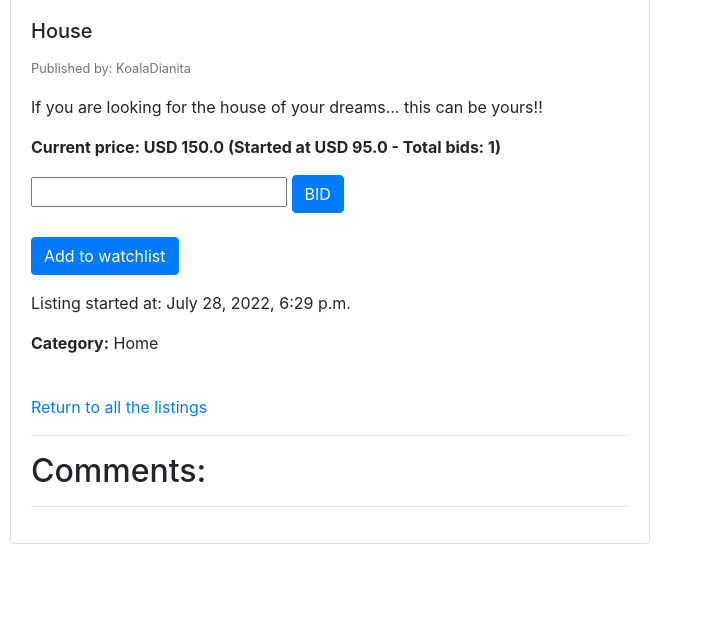
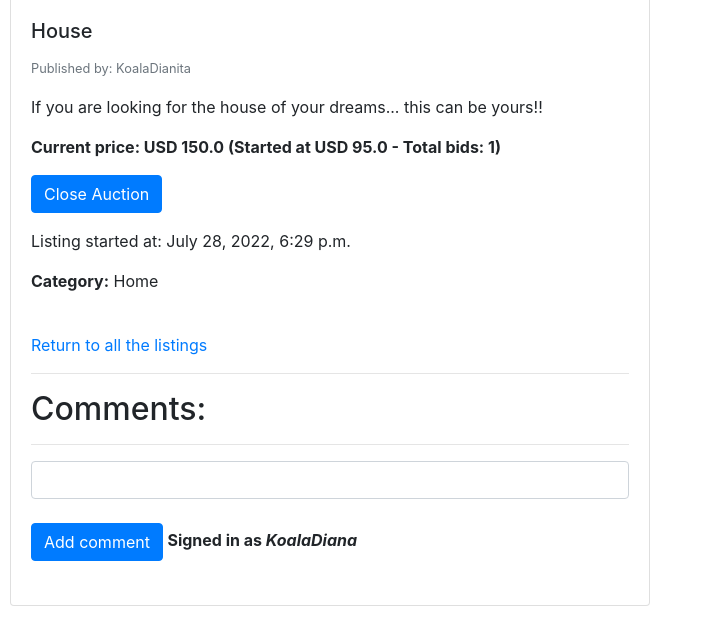
Before and after one commit to DianaCapellino/commerce, a Django app: page /listing/6 in a window 1280 px wide. Shown: the part 690-1330 px from the top of the page, without its empty margins (0-703 px from the left). Before the commit the page ends 1234 px from the top, so only its background shows below. Run offline with Django 3.2, Linux system fonts and the light colour scheme; a user stored in the database is signed in; data comes from the database, SQL or seed files in the repository; both versions use the stored data as it was after the commit; some libraries are stand-ins or nearby versions.

Commit message:
Added categories - pending the filtered list

```diff
--- a/auctions/models.py
+++ b/auctions/models.py
@@ -68,6 +68,7 @@
     user = models.ForeignKey(User, on_delete=models.CASCADE, related_name="comment_users")
     listing = models.ForeignKey(Listing, on_delete=models.CASCADE, related_name="comment_listings")
     comment = models.CharField(max_length=512)
+    date = models.DateTimeField(auto_now=True, verbose_name='comment_date')
 
     def __str__(self):
         return f"{self.comment} (by: {self.user})"
--- a/auctions/static/auctions/styles.css
+++ b/auctions/static/auctions/styles.css
@@ -9,3 +9,7 @@
 .message {
     background-color: aquamarine;
 }
+
+.comment {
+    width: 20px;
+}
--- a/auctions/templates/auctions/index.html
+++ b/auctions/templates/auctions/index.html
@@ -4,6 +4,7 @@
     <h2>Active Listings</h2>
 
         {% for listing in listings %}
+            {% if not listing.is_closed %}
                 <div class="card text card-custom mb-4">
                     <div class="row no-gutters">
 
@@ -28,6 +29,7 @@
                         </div>
                     </div>
                 </div>
+            {% endif %}
         {% endfor %}
 
 
--- a/auctions/templates/auctions/layout.html
+++ b/auctions/templates/auctions/layout.html
@@ -22,6 +22,10 @@
             </li>
             {% if user.is_authenticated %}
                 <li class="nav-item">
+                    <a class="nav-link" href="{% url 'categories' %}">Categories</a>
+                </li>
+                <li class="nav-item">
+                <li class="nav-item">
                     <a class="nav-link" href="{% url 'watchlist' %}">Watchlist</a>
                 </li>
                 <li class="nav-item">
--- a/auctions/templates/auctions/listing.html
+++ b/auctions/templates/auctions/listing.html
@@ -18,9 +18,11 @@
                 <b>Current price: USD {{ listing.current_price }}
                     (Started at USD {{ listing.starting_bid }} - Total bids: {{ bid_lenght }})</b>
                 {% if user.is_authenticated %}
+                    {% if not is_owner and not listing.is_closed %}
                         <form action="{% url 'new_bid' listing.id %}" method="post">
                             {% csrf_token %}
-                        <input type="number" name="bid">
+                            <input class="form-control" type="number" name="bid">
+                            <br>
                             <input class="btn btn-primary" type="submit" value="BID">
                             <input type="hidden" name="user_id" value="{{ user.id }}">
                         </form>
@@ -35,6 +37,20 @@
                                 {% csrf_token %}
                                 <input class="btn btn-primary" type="submit" value="Add to watchlist">
                             </form>
+                        {% endif %}
+                    {% elif is_owner and not listing.is_closed %}
+                        <form action="{% url 'close' listing.id %}" method="post">
+                            {% csrf_token %}
+                            <input class="btn btn-primary" type="submit" value="Close Auction">
+                        </form>
+                    {% elif is_winner and listing.is_closed %}
+                         <h2>You are the winner, {{ bid_winner }}. Congratulations!!!</h2>
+                    {% else %}
+                        <form action="{% url 'close' listing.id %}" method="post">
+                            {% csrf_token %}
+                            <input class="btn btn-secondary" type="submit" value="Closed Auction" disabled>
+                        </form>
+                        <p>The winner was: {{ bid_winner }}</p>
                     {% endif %}
                 {% else %}
                     <form>
@@ -58,6 +74,20 @@
             <hr>
             <h2>Comments:</h2>
             <hr>
+            {% if user.is_authenticated and not listing.is_closed %}
+                <form action="{% url 'add_comment' listing.id %}" method="post">
+                    {% csrf_token %}
+                    <input class="form-control" type="text" name="comment">
+                    <br>
+                    <input class="btn btn-primary" type="submit" value="Add comment">
+                    <b>Signed in as <i>{{ user.username }}</i></b>
+                </form>
+                <br>
+            {% endif %}
+                {% for comment in comments %}
+                    <div><b>{{ comment.user }} ({{ comment.date }}): </b><i>{{ comment.comment }}</i></div>
+                {% endfor %}
+
         </div>
     </div>
 
--- a/auctions/urls.py
+++ b/auctions/urls.py
@@ -11,6 +11,9 @@
     path("listing/<str:listing_id>", views.display_listing, name="listing"),
     path("listing/<str:listing_id>/new_bid", views.new_bid, name="new_bid"),
     path("listing/<str:listing_id>/watch", views.watch, name="watch"),
-    path('watchlist', views.watchlist, name="watchlist"),
+    path("listing/<str:listing_id>/close", views.close, name="close"),
+    path("listing/<str:listing_id>/add_comment", views.add_comment, name="add_comment"),
+    path("watchlist", views.watchlist, name="watchlist"),
+    path("categories", views.categories, name="categories"),
     path("error", views.error, name="error")
 ]
--- a/auctions/views.py
+++ b/auctions/views.py
@@ -5,7 +5,7 @@
 from django.urls import reverse
 from django.contrib.auth.decorators import login_required
 from datetime import datetime, timedelta
-from .models import User, Listing, Bid, Comment, ListingForm, Watchlist
+from .models import User, Listing, Bid, Comment, ListingForm, Watchlist, CATEGORIES
 
 
 # Default page with the listings
@@ -106,19 +106,41 @@
     bid_list = listing.bid_listings.all()
     bid_lenght = len(bid_list)
 
+    # Get the higher bid and the current winner
+    bid_higher = listing.bid_listings.latest("amount")
+    bid_winner = bid_higher.user_id
+
     # Get the info if the user has or not the listing in the watchlist
     user_all_watchlist = Watchlist.objects.filter(user_id=request.user.id)
     user_listing_watchlist = user_all_watchlist.filter(listing_id=listing_id)
 
+    # If the filtered list has no results then the user is not watching that item
     if not user_listing_watchlist:
         is_watching = False
     else:
         is_watching = True
 
+    # Check if the user is the owner of the listing
+    if listing.user == request.user:
+        is_owner = True
+    else:
+        is_owner = False
+
+    # Check if the user is the current winner
+    if bid_winner == request.user:
+        is_winner = True
+    else:
+        is_winner = False
+
+    # Send the information to the page to display it
     return render(request, "auctions/listing.html", {
         "listing": listing,
         "bid_lenght": bid_lenght,
-        "is_watching": is_watching
+        "is_watching": is_watching,
+        "is_owner": is_owner,
+        "is_winner": is_winner,
+        "bid_winner": bid_winner,
+        "comments": Comment.objects.filter(listing_id=listing_id)
     })
 
 # This will create new bid when pressing BID in the listing item
@@ -153,40 +175,104 @@
     else:
         return HttpResponseRedirect(reverse("error"))
 
+
 # It is called when pressing "Add to watchlist" in listing
 @login_required
 def watch(request, listing_id):
     if request.method == "POST":
+        # Get the information of the user and listing objects
         user_id = request.user.id
         listing = Listing.objects.get(pk=listing_id)
         user = User.objects.get(pk=user_id)
 
+        # Get the list of watching objects by user_id and listing_id
         user_all_watchlist = Watchlist.objects.filter(user_id=request.user.id)
         user_listing_watchlist = user_all_watchlist.filter(listing_id=listing_id)
 
+        # If the list filtered by user and listing is empty, it will create a new item
         if not user_listing_watchlist:
             new_watcher = Watchlist(user_id=user_id, listing_id=listing_id)
             new_watcher.save()
+
+        # If the list has an item with the same user_id and listing_id it will remove it
         else:
             old_watcher = user_listing_watchlist
             old_watcher.delete()
 
         return HttpResponseRedirect(reverse("listing", args=(listing_id)))
 
+
 @login_required
 def watchlist(request):
 
+    # Get the list of the user watchlist items
     user_all_watchlist = Watchlist.objects.filter(user_id=request.user.id)
 
+    # Use a list to save the objects of the listing
     user_watchlist = []
     for listing in user_all_watchlist:
         user_watchlist.append(Listing.objects.get(pk=listing.listing_id))
 
-
+    # Render the watching list with the user listings
     return render(request, "auctions/watchlist.html", {
         "watchlist": user_watchlist
     })
 
+
+def categories(request):
+    category_list = []
+
+    for i in range(len(CATEGORIES)):
+        category_list.append(CATEGORIES[i][0])
+
+    if request.method == "POST":
+        user_category = request.POST["category"]
+
+        for i in range(len(CATEGORIES)):
+            if user_category == CATEGORIES[i][0]:
+                category = CATEGORIES[i]
+
+        category_listings = Listing.objects.filter(category=category)
+        print(f"{category_listings}")
+
+        return render(request, "auctions/categories.html", {
+        "category_listings": category_listings,
+        "category_list": category_list
+    })
+    else:
+
+        category_listings = None
+
+        return render(request, "auctions/categories.html", {
+            "category_listings": category_listings,
+            "category_list": category_list
+        })
+
+
+@login_required
+def close(request, listing_id):
+
+    listing = Listing.objects.get(pk=listing_id)
+    if int(request.user.id) == (listing.user.id):
+        listing.is_closed = True
+        listing.save()
+        return HttpResponseRedirect(reverse("listing", args=(listing_id)))
+    else:
+        return HttpResponse(f"You are not the owner! The owner is {listing.user}. You are {request.user}.")
+
+@login_required
+def add_comment(request, listing_id):
+    if request.method == "POST":
+        new_comment = request.POST["comment"]
+        listing = Listing.objects.get(pk=listing_id)
+        user = request.user
+
+        comment = Comment(user=user, listing=listing, comment=new_comment)
+        comment.save()
+
+        return HttpResponseRedirect(reverse("listing", args=(listing_id)))
+
+# Message error for the bids
 def error(request):
     return render(request, "auctions/error.html", {
         "message": "Your bid should be at least larger than the current price or equal to the starting bid."
```
Also changed, not shown: auctions/templates/auctions/categories.html (added, +50 -0 lines), auctions/migrations/0003_comment_date.py (added), db.sqlite3. Lines whose indentation alone changed are shown as unchanged.
